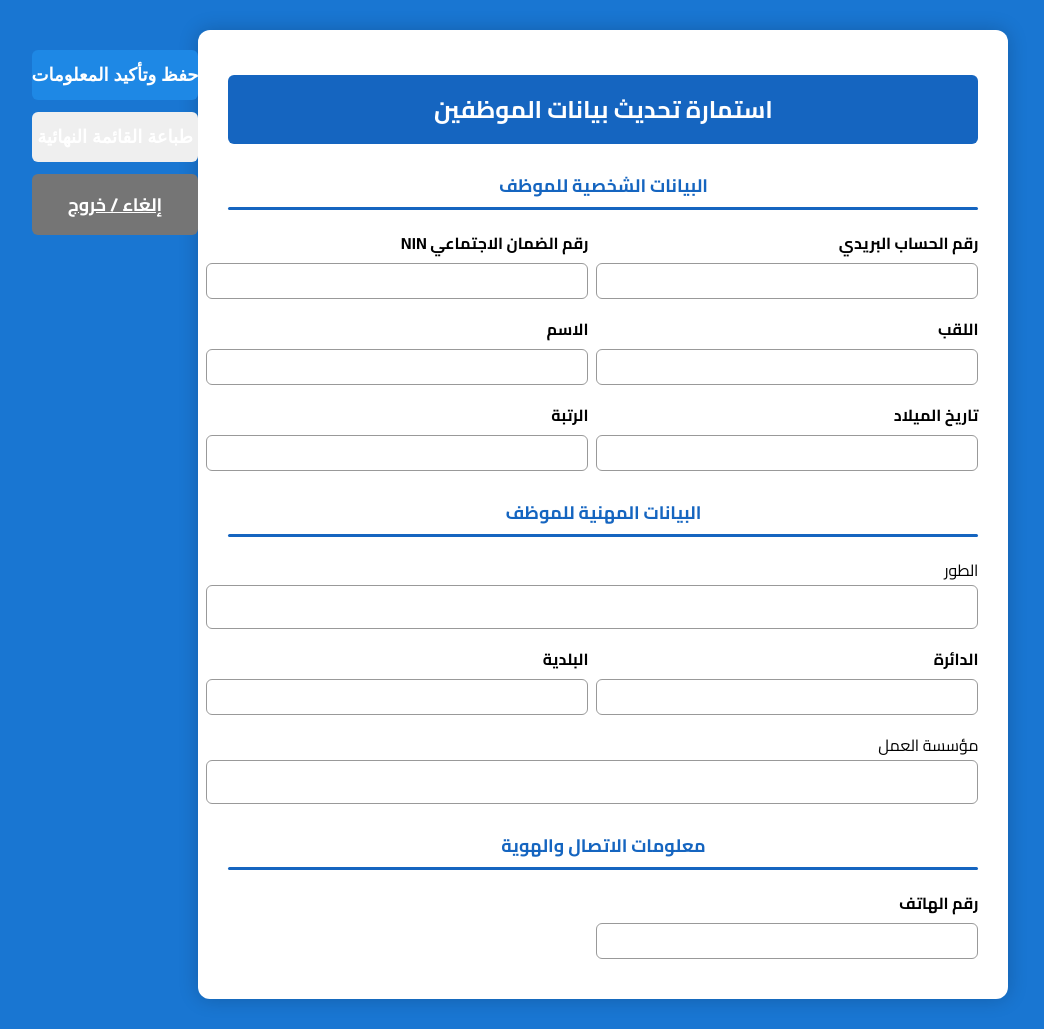
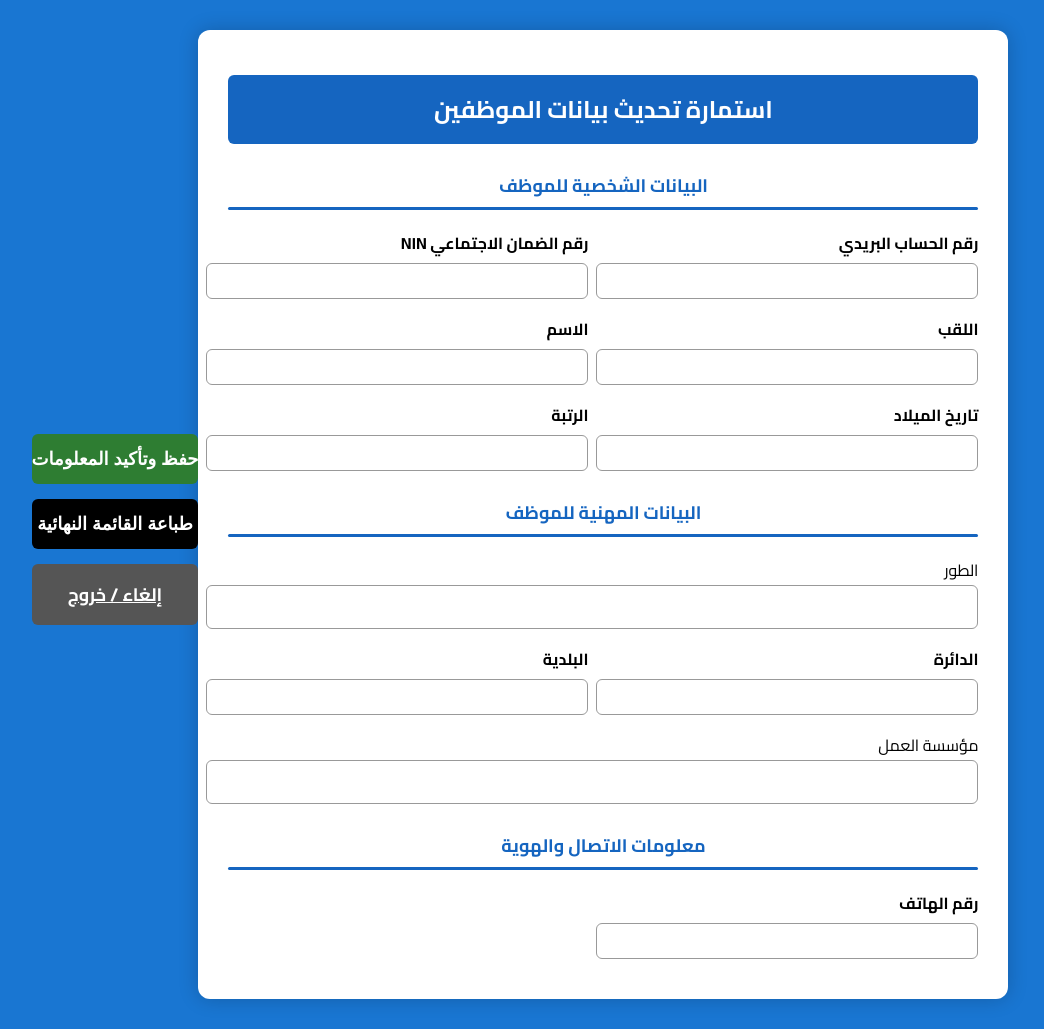
Before and after one commit to hocinebno3131-source/flask_app, a Flask app: template templates/edit_employee.html in a window 1280 px wide. Shown: the whole page, without its empty margins (120-1164 px from the left). Run offline with Flask 3, Linux system fonts and the light colour scheme; the template is opened without the code that fills it, so the values that code supplies are empty.

Commit message:
Update edit_employee.html

```diff
--- a/templates/edit_employee.html
+++ b/templates/edit_employee.html
@@ -38,6 +38,25 @@
         .btn-save { background: #1e88e5; }
         .btn-cancel { background: #757575; }
         .btn:hover { transform: scale(1.02); }
+
+    .buttons {
+        display: flex;
+        justify-content: center; /* وضعهم في الوسط أفقياً */
+        gap: 15px;              /* مسافة بين الأزرار */
+        margin-top: 30px;       /* نزّلهم قليلاً للأسفل */
+    }
+
+    .btn-save { background: #2e7d32; color: white; }       /* أخضر حامق */
+    .btn-print-final { background: #000000; color: white; } /* أسود حامق */
+    .btn-cancel { background: #555555; color: white; }     /* أسود فاتح */
+
+    /* تأثير بسيط عند المرور بالماوس */
+    .btn-save:hover, .btn-print-final:hover, .btn-cancel:hover {
+        opacity: 0.85;
+        transform: scale(1.03);
+    }
+
+
     </style>
 </head>
 <body>
```
